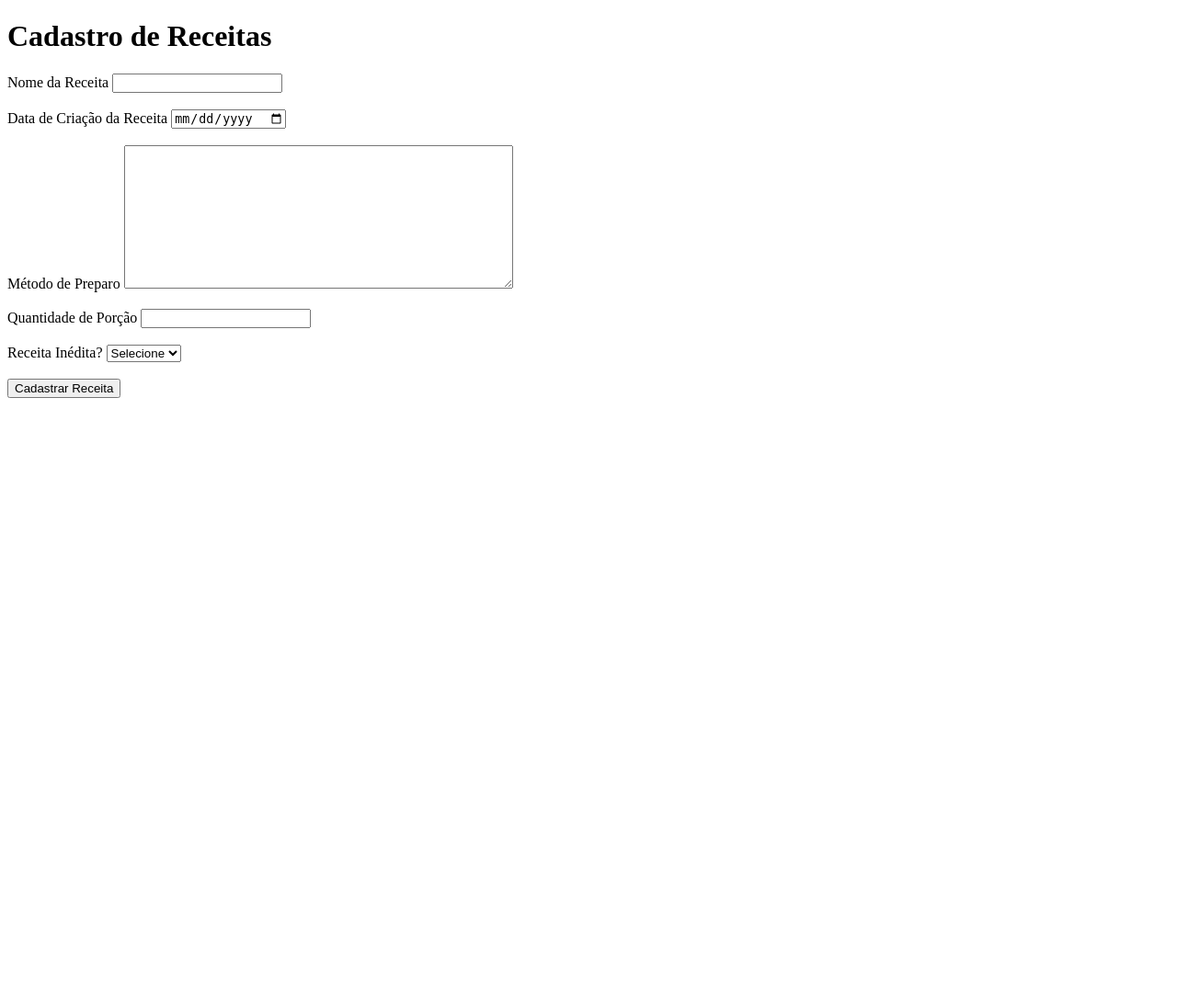
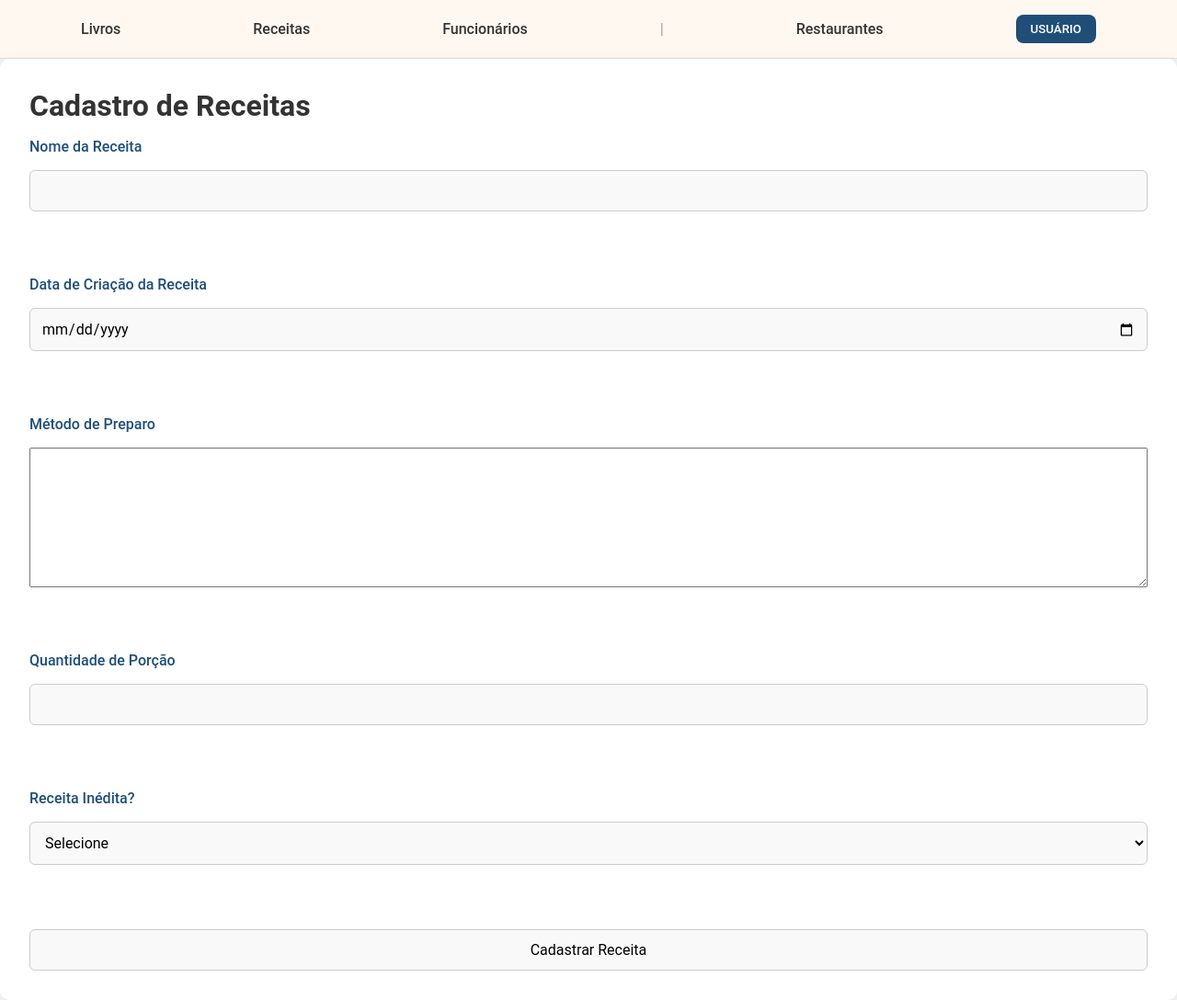
Before and after one commit to DanielG2602/Remade-TCC, a PHP site: page /FormReceitas.php in a window 1280 px wide. Shown: the whole page at 92% size. Before the commit the page ends 433 px from the top, so only its background shows below. Run offline with PHP 8.4, Linux system fonts and the light colour scheme.

Commit message:
Atualizei o HTML do FormReceitas e adicionei o CSS

```diff
--- /dev/null
+++ b/FRONT-END/css/FormReceitas.css
@@ -0,0 +1,136 @@
+* {
+    margin: 0;
+    padding: 0;
+    box-sizing: border-box;
+    font-family: "Roboto", sans-serif;
+  }
+
+  html, body {
+    height: 100%;
+    background-color: #f2f2f2;
+    color: #333;
+  }
+
+  body {
+    display: flex;
+    flex-direction: column;
+  }
+
+  header {
+    background-color: #fff8f0;
+    border-bottom: 1px solid #e0e0e0;
+  }
+
+  nav ul {
+    display: flex;
+    justify-content: space-around;
+    align-items: center;
+    list-style: none;
+    padding: 1rem;
+  }
+
+  nav ul li a {
+    text-decoration: none;
+    color: #333;
+    font-weight: 500;
+    transition: color 0.3s;
+  }
+
+  nav ul li a:hover {
+    color: #1f4e79;
+  }
+
+  .divider {
+    color: #aaa;
+    font-weight: bold;
+  }
+
+  .btn-user {
+    background-color: #1f4e79;
+    color: white;
+    border: none;
+    padding: 0.5rem 1rem;
+    border-radius: 8px;
+    cursor: pointer;
+    font-weight: 500;
+  }
+
+  main {
+    flex: 1;
+    display: flex;
+    align-items: center;
+    justify-content: center;
+    padding: 2rem;
+  }
+
+  form {
+    min-width: 500px;
+    padding: 2rem;
+    background-color: #fff;
+    border-radius: 10px;
+    box-shadow: 0 0 10px rgba(0, 0, 0, 0.05);
+    display: flex;
+    flex-direction: column;
+    gap: 1rem;
+  }
+
+  form h2 {
+    text-align: center;
+    color: #1f4e79;
+    margin-bottom: 1rem;
+  }
+
+  form label {
+    font-weight: 500;
+    color: #1f4e79;
+  }
+
+  form input,
+  form select {
+    padding: 0.75rem;
+    border: 1px solid #ccc;
+    border-radius: 6px;
+    font-size: 1rem;
+    transition: border 0.3s;
+    background-color: #f9f9f9;
+  }
+
+  form input:focus,
+  form select:focus {
+    border-color: #1f4e79;
+    background-color: #fff;
+    outline: none;
+  }
+
+  .botoes {
+    display: flex;
+    justify-content: space-between;
+    margin-top: 1rem;
+  }
+
+  .botoes button {
+    padding: 0.75rem 1.5rem;
+    border: none;
+    border-radius: 8px;
+    font-weight: bold;
+    cursor: pointer;
+    transition: background-color 0.3s ease;
+  }
+
+  button.cancelar {
+    background-color: #ccc;
+    color: #333;
+  }
+
+  button.cancelar:hover {
+    background-color: #b3b3b3;
+  }
+
+  button.confirmar {
+    background-color: #1f4e79;
+    color: white;
+  }
+
+  button.confirmar:hover {
+    background-color: #163b5d;
+  }
--- a/FRONT-END/html/FormReceitas.php
+++ b/FRONT-END/html/FormReceitas.php
@@ -4,7 +4,20 @@
 <head>
     <meta charset="UTF-8">
     <meta name="viewport" content="width=device-width, initial-scale=1.0">
+    <link rel="stylesheet" href="../css/FormReceitas.css" />
     <title>Cadastro de Receita</title>
+    <header>
+    <nav>
+      <ul>
+        <li><a href="telaLivros.php">Livros</a></li>
+        <li><a href="FormReceitas.php">Receitas</a></li>
+        <li><a href="FormFuncionario.php">Funcionários</a></li>
+        <li class="divider">|</li>
+        <li><a href="ListarRestaurante.php">Restaurantes</a></li>
+        <li><button class="btn-user">USUÁRIO</button></li>
+      </ul>
+    </nav>
+  </header>
 </head>
 
 <body>
```
